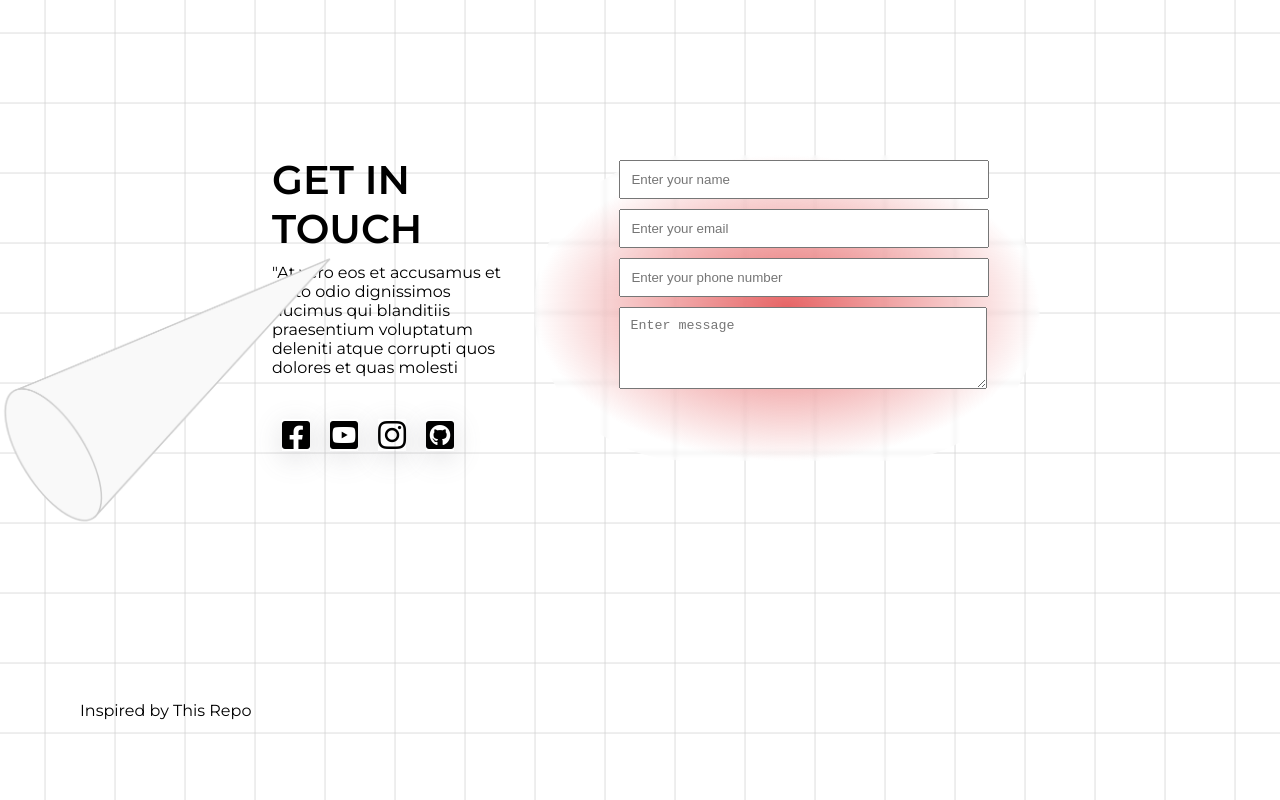
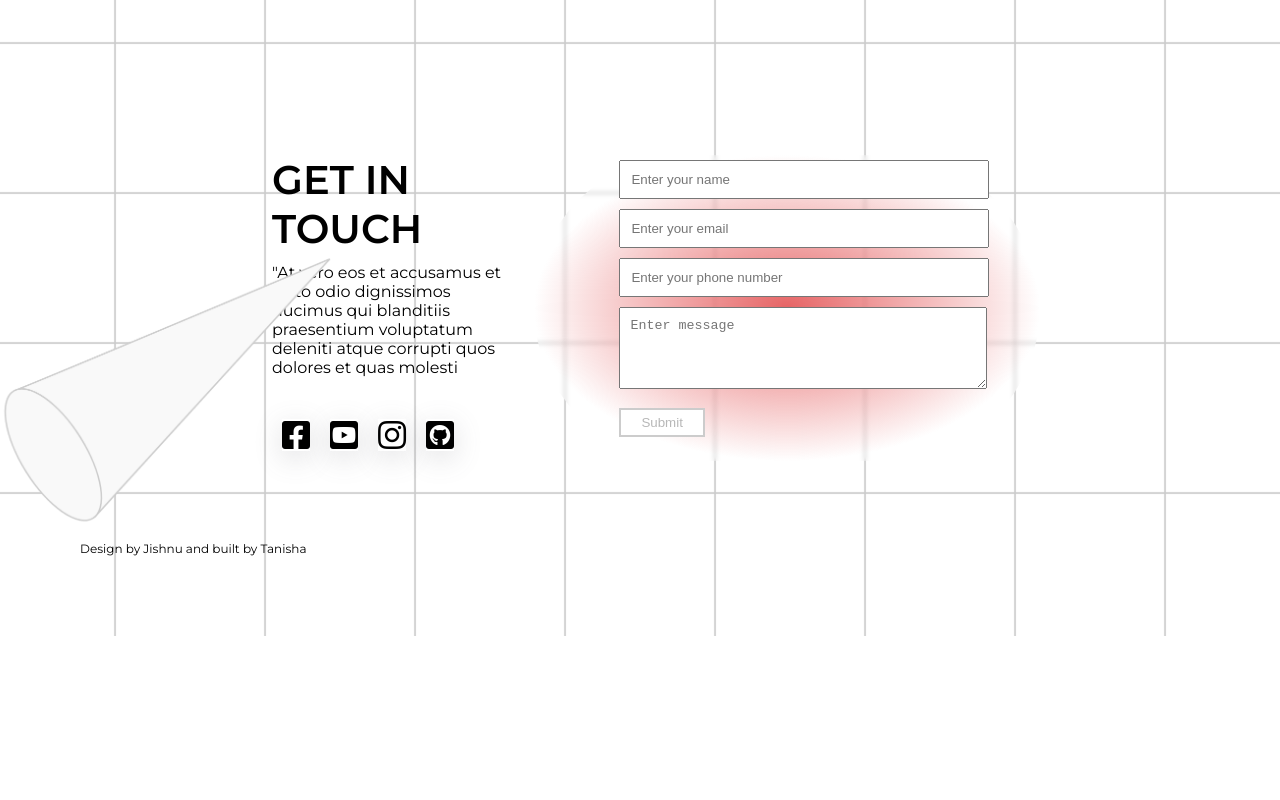
Before and after one commit to tanishabisht/Portfolio-Parallax, a React (Create React App) app: page / in a window 1280 px wide. Shown: the part 4307-5107 px from the top of the page. After the commit the page ends 4943 px from the top, so only its background shows below. Built offline with nearby package versions, Linux system fonts and the light colour scheme; no server answers; what react-rellax-wrapper would draw is missing.

Commit message:
add moving objects, automated email

```diff
--- a/package.json
+++ b/package.json
@@ -6,12 +6,14 @@
     "@testing-library/jest-dom": "^5.11.4",
     "@testing-library/react": "^11.1.0",
     "@testing-library/user-event": "^12.1.10",
+    "emailjs-com": "^3.2.0",
     "node-sass": "^6.0.1",
     "react": "^17.0.2",
     "react-dom": "^17.0.2",
     "react-player": "^2.9.0",
     "react-rellax-wrapper": "^1.0.6",
     "react-scripts": "4.0.3",
+    "react-toastify": "^8.0.3",
     "web-vitals": "^1.0.1"
   },
   "scripts": {
--- a/public/index.html
+++ b/public/index.html
@@ -6,8 +6,6 @@
     <meta name="viewport" content="width=device-width, initial-scale=1" />
     <meta name="theme-color" content="#000000" />
     <meta name="description" content="Web site created using create-react-app"/>
-    <link rel="apple-touch-icon" href="%PUBLIC_URL%/logo192.png" />
-    <link rel="manifest" href="%PUBLIC_URL%/manifest.json" />
 
     <!-- ICONS -->
     <link rel="stylesheet" href="https://cdnjs.cloudflare.com/ajax/libs/font-awesome/5.15.3/css/all.min.css">
@@ -17,4 +15,20 @@
   <body>
     <div id="root"></div>
   </body>
+
+  <script>
+    const container = document.querySelector('.bg');
+    const shape_1 = document.querySelector('.img_shape_1');
+    const shape_2 = document.querySelector('.img_shape_2');
+    const shape_3 = document.querySelector('.img_shape_3');
+    const shape_4 = document.querySelector('.img_shape_4');
+    container.addEventListener('mousemove', (e) => {
+      const mouse_x_position = e.pageX * -1 / 20;
+      const mouse_y_position = e.pageY * -1 / 20;
+      shape_1.style.transform = `translate(${mouse_x_position}px, ${mouse_y_position + 100}px)`;
+      shape_2.style.transform = `translate(${mouse_x_position}px, ${mouse_y_position + 100}px)`;
+      shape_3.style.transform = `translate(${mouse_x_position}px, ${mouse_y_position + 100}px) rotate(-20deg)`;
+      shape_4.style.transform = `translate(${mouse_x_position}px, ${mouse_y_position + 300}px)`;
+    })
+  </script>
 </html>
--- a/src/App.js
+++ b/src/App.js
@@ -1,20 +1,58 @@
+// VIDEO PLAYER
 import ReactPlayer from 'react-player'
+
+// CSS STYLES
 import './App.scss';
+
+// IMPORT IMAGES
 import me from './Images/me.jpg'
 import shape1 from './Images/shape1.png'
 import shape2 from './Images/shape2.png'
-import shape3 from './Images/shape3.png'
 import shape4 from './Images/shape4.png'
 import shape5 from './Images/shape5.png'
 import project1 from './Images/project1.png'
 import project2 from './Images/project2.png'
 
+// EMAIL
+import { useRef, useState, useEffect } from 'react';
+import emailjs from 'emailjs-com';
+
+// PARALLAX
 import { RellaxWrapper } from 'react-rellax-wrapper'
+
+// TOASTIFY
+import { ToastContainer, toast } from 'react-toastify';
+import 'react-toastify/dist/ReactToastify.css';
 
 
 function App() {
+
+
+  const [name, setName] = useState('')
+  const [email, setEmail] = useState('')
+  const [number, setNumber] = useState('')
+  const [mssg, setMssg] = useState('')
+
+  const form = useRef();
+
+
+  const sendEmail = (e) => {
+    e.preventDefault()
+    emailjs.sendForm('service_806ruid', 'template_uw50gqm', form.current, 'user_lkwuhptAYqFFFhgOEij13')
+      .then(
+        () => toast.success('Email Sent Successfully!', {theme: "dark"}),
+        () => toast.error('Uh Oh! Some error occured', {theme: "dark"})
+      )
+    setName('')
+    setEmail('')
+    setNumber('')
+    setMssg('')
+  };
+
+
   return (
-    <>
+    <div className='bg'>
+
 
       <section className="hero_section">
         <h1>JISHNU GOYAL</h1>
@@ -33,7 +71,7 @@ function App() {
         </RellaxWrapper>
         <div className='image_col'>
           <RellaxWrapper speed={2}>
-            <img className='img_shape' src={shape1} alt='shape' />
+            <img className='img_shape img_shape_1' src={shape1} alt='shape' />
           </RellaxWrapper>
           <img className='img_main' src={me} alt='my pic' />
         </div>
@@ -42,20 +80,20 @@ function App() {
 
 
       <section className='youtube_section'>
-        <RellaxWrapper speed={2.2}><img className='img_shape' src={shape2} alt='shape' /></RellaxWrapper>
+        <RellaxWrapper speed={2.2}><img className='img_shape img_shape_2' src={shape2} alt='shape' /></RellaxWrapper>
         <ReactPlayer className='video' light url="https://youtu.be/7kh3Pog6pyw" />
         <p className='para'>With a passion for well-crafte n Catteeuw, a multidisciplinary designer  n Catteeuw, a multidisciplinary designer & art director based in Belgium. With a passion for well-crafted (digital) experi</p>
       </section>
 
 
 
-      <section class="skills_section">
+      <section className="skills_section">
         <h1 className='heading'>SKILLS</h1>
-        <div class="bar back learning" data-skill="Kotlin"></div>
-        <div class="bar mid basic" data-skill="Android Studio"></div>
-        <div class="bar mid intermediate" data-skill="Git GitHub"></div>
-        <div class="bar front advanced" data-skill="CSS3"></div>
-        <div class="bar front expert" data-skill="HTML5"></div>
+        <div className="bar back learning" data-skill="Kotlin"></div>
+        <div className="bar mid basic" data-skill="Android Studio"></div>
+        <div className="bar mid intermediate" data-skill="Git GitHub"></div>
+        <div className="bar front advanced" data-skill="CSS3"></div>
+        <div className="bar front expert" data-skill="HTML5"></div>
       </section>
 
 
@@ -76,7 +114,7 @@ function App() {
               </RellaxWrapper>
             </div>
           <div className='img_col'>
-            <RellaxWrapper zIndex={-1} speed={-2}><img className='img_shape' src={shape5} alt='shape 3' /></RellaxWrapper>
+            <RellaxWrapper zIndex={-1} speed={-2}><img className='img_shape img_shape_3' src={shape5} alt='shape 3' /></RellaxWrapper>
             <RellaxWrapper zIndex={0} speed={0}><img className='img_main' src={project1} alt='project 1' /></RellaxWrapper>
           </div>
         </div>
@@ -100,38 +138,41 @@ function App() {
       </section>
 
 
-
       <section className='contact_section'>
-        <RellaxWrapper speed={0.5} zIndex={-1}><img className='img_shape' src={shape4} alt='shape 3' /></RellaxWrapper>
+        <RellaxWrapper speed={0.5} zIndex={-1}><img className='img_shape img_shape_4' src={shape4} alt='shape 3' /></RellaxWrapper>
         <div className='content_col'>
           <RellaxWrapper speed={0} zIndex={0}>
             <h1 className='heading'>GET IN TOUCH</h1>
             <p>"At vero eos et accusamus et iusto odio dignissimos ducimus qui blanditiis praesentium voluptatum deleniti atque corrupti quos dolores et quas molesti</p>
             <div className='social_icons'>
-              <i class="fab fa-facebook-square"></i>
-              <i class="fab fa-youtube-square"></i>
-              <i class="fab fa-instagram"></i>
-              <i class="fab fa-github-square"></i>
+              <i className="fab fa-facebook-square"></i>
+              <i className="fab fa-youtube-square"></i>
+              <i className="fab fa-instagram"></i>
+              <i className="fab fa-github-square"></i>
             </div>
           </RellaxWrapper>
         </div>
         <div className='form_col'>
-          <input type="text" id="name" placeholder="Enter your name" />
-          <input type="text" id="email" placeholder="Enter your email" />
-          <input type="text" id="phone" placeholder="Enter your phone number" />
-          <textarea id="mssg" rows="4" placeholder="Enter message"></textarea>
+          <form onSubmit={sendEmail} ref={form}>
+            <input name="name" value={name} onChange={e => setName(e.target.value)} type="text" placeholder="Enter your name" />
+            <input name="email" value={email} onChange={e => setEmail(e.target.value)} type="text" placeholder="Enter your email" />
+            <input name="phone_number" value={number} onChange={e => setNumber(e.target.value)} type="text" placeholder="Enter your phone number" />
+            <textarea name="message" value={mssg} onChange={e => setMssg(e.target.value)} rows="4" placeholder="Enter message"></textarea>
+            <button type="submit" disabled={name==='' || email==='' || number==='' || mssg===''}>Submit</button>
+          </form>
         </div>
+        <ToastContainer position="bottom-right" autoClose={5000} hideProgressBar/>
       </section>
 
 
 
       <footer>
-        <p>Inspired by This Repo</p>
+        <p>Design by Jishnu and built by Tanisha</p>
       </footer>
 
 
 
-    </>
+    </div>
   );
 }
 
--- a/src/App.scss
+++ b/src/App.scss
@@ -12,7 +12,7 @@ body {
     width: calc(100% - 10rem);
     height: calc(100% - 10rem);
     background-image: url(./Images/bg_img_1.jpg);
-    background-size: 70px 70px;
+    background-size: 150px 150px;
     background-repeat: round;
     background-attachment: fixed;
     overflow-x: hidden;
@@ -226,7 +226,7 @@ body {
 /* GET IN TOUCH SECTION */
 .contact_section {
     display: flex;
-    margin: 15rem 10rem;
+    margin: 15rem 10rem 5rem 10rem;
 
     .img_shape {
         height: 25rem;
@@ -264,5 +264,21 @@ body {
                 outline: none;
             }
         }
+
+        button {
+            padding: 5px 20px;
+            margin: 10px 5px;
+            border: 2px #ccc solid;
+            background-color: #fff;
+            &:hover {
+                cursor: pointer;
+            }
+        }
     }
 }
+
+
+
+footer {
+    font-size: 12px;
+}
```
Also changed, not shown: 2 other files (tests, documents, lock files or other folders).
